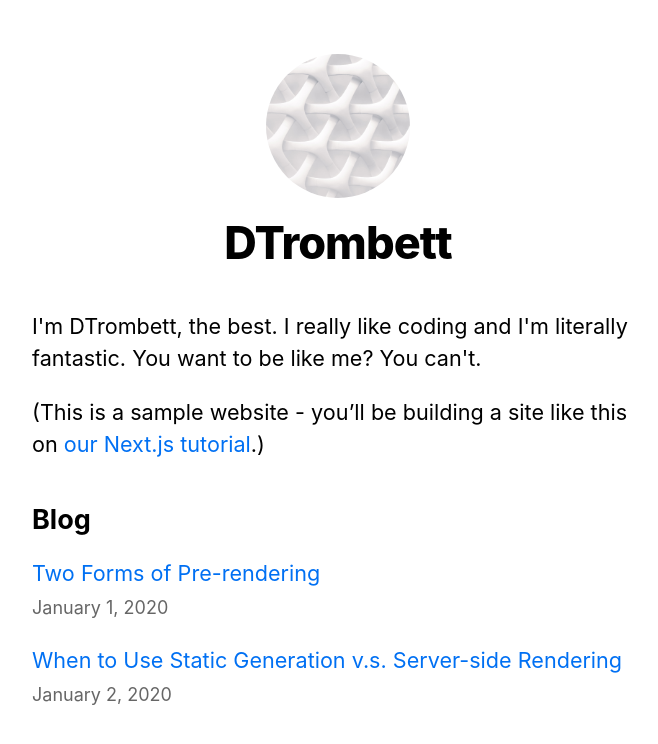
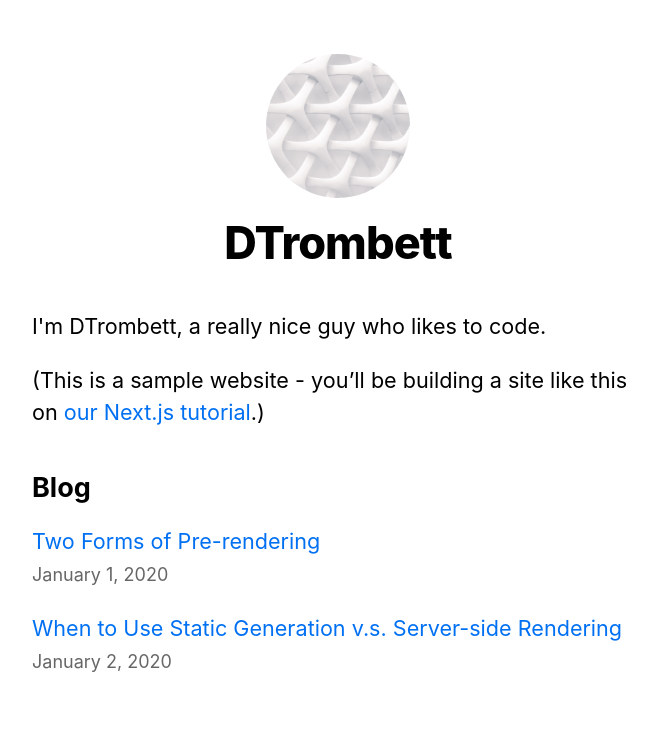
Before and after one commit to DTrombett/nextjs-blog, a Next.js app: page / in a window 1280 px wide. Shown: the top 744 px of the page, without its empty margins (302-960 px from the left). Built offline with nearby package versions, Linux system fonts and the light colour scheme.

Commit message:
feat: update personal description

```diff
--- a/pages/index.js
+++ b/pages/index.js
@@ -21,10 +21,7 @@ export default function Home({ allPostsData }) {
 				<title>{siteTitle}</title>
 			</Head>
 			<section className={utilStyles.headingMd}>
-				<p>
-					I'm DTrombett, the best. I really like coding and I'm literally fantastic. You want to be
-					like me? You can't.
-				</p>
+				<p>I'm DTrombett, a really nice guy who likes to code.</p>
 				<p>
 					(This is a sample website - you’ll be building a site like this on{" "}
 					<a href="https://nextjs.org/learn">our Next.js tutorial</a>.)
```
